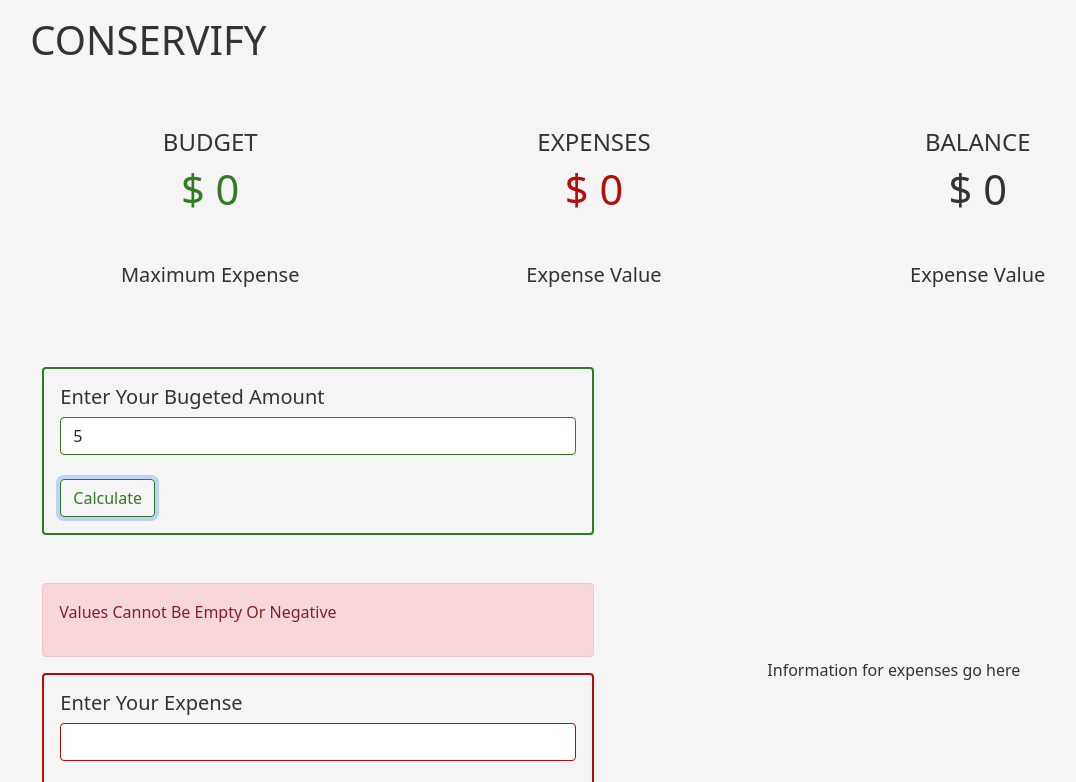
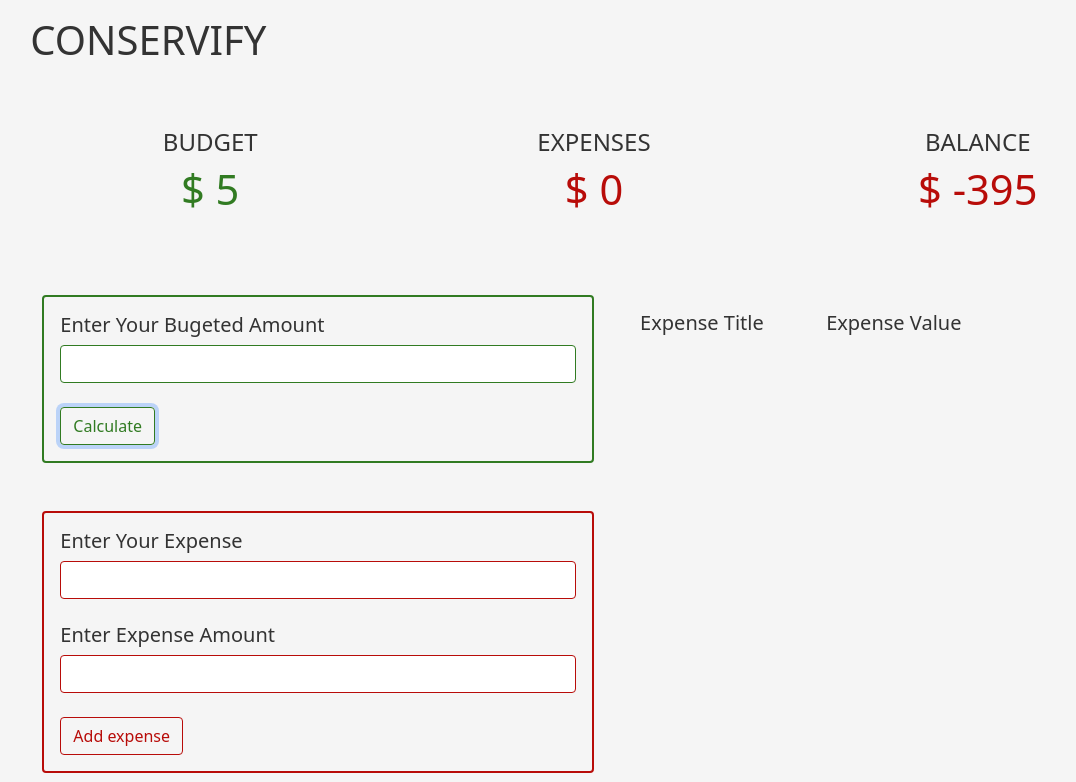
Before and after one commit to mxrtydluffy/Budget-Tracker-Accessibility, a plain HTML site: page HTML/app.html in a window 1280 px wide. Both pictures are taken after typing "5" into the empty fields and a click on the button "Calculate". Shown: the top 782 px of the page, without its empty margins (34-1110 px from the left). Drawn offline with nearby package versions, Linux system fonts and the light colour scheme.

Commit message:
WOO got it to work

```diff
--- a/HTML/app.html
+++ b/HTML/app.html
@@ -53,21 +53,6 @@
                 </div>
             </div>
 
-            <!--Information for Expenses Balance-->
-            <div class="row">
-                <div class="row my-3 text-center">
-                    <div class="col-4 mb-2">
-                        <h5 class="list-item">Maximum Expense</h5>
-                    </div>
-                    <div class="col-4">
-                        <h5 class="list-item">Expense Value</h5>
-                    </div>
-                    <div class="col-4">
-                        <h5 class="list-item">Expense Value</h5>
-                    </div>
-                </div>
-            </div>
-
             <div class="container-fluid">
                 <div class="row">
                     <div class="col-md my-5">
@@ -84,7 +69,7 @@
                             <button type="submit" class="btn text-capitalize budget-submit" id="budget-submit">Calculate</button>
                         </form>
 
-                        <div class="col-md my-5">
+                        <div class="col-lg my-5">
                             <!--Expense Feedback-->
                             <div class="expense-feedback alert alert-danger text-capitalize">expense feedback</div>
                             <!--Expense Form-->
@@ -105,8 +90,16 @@
                         </div>
                     </div>
 
-                    <div class="col-md my-5 d-flex justify-content-center align-items-center">
-                        <h6>Information for expenses go here</h6>
+                    <div class="col-md my-5">
+                        <!--Expense list-->
+                        <div class="expense-list" id="expense-list">
+                            <div class="expense-list__info row my-3 d-flex justify-content-start text-capitalize">
+                            <h5 class="list-item">Expense Title</h5>
+                            <h5 class="list-item">Expense Value</h5>
+                        </div>
+                        <!--JavaScript output should be here-->
+                        </div>
+
                     </div>
                 </div>
 
--- a/script.js
+++ b/script.js
@@ -108,13 +108,12 @@ class UI {
         const div = document.createElement('div');
         div.classList.add('expense');
         div.innerHTML = `
-        <div class="expense-item d-flex justify-content-between align-items-baseline">
+        <div class="expense-item d-flex justify-content-around">
 
             <h6 class="expense-title mb-0 text-uppercase list-item">- ${expense.title}</h6>
             <h5 class="expense-amount mb-0 list-item">${expense.amount}</h5>
 
             <div class="expense-icons list-item">
-
                 <a href="#" class="edit-icon mx-2" data-id="${expense.id}">
                 <i class="fas fa-edit"></i>
                 </a>
@@ -146,12 +145,13 @@ function eventListenters() {
     budgetForm.addEventListener("submit", function(event) {
         // Not going to be resubmitting everytime | No need to refresh
         event.preventDefault();
-        ui.submitExpenseForm();
+        ui.submitBudgetForm();
     });
 
     // Expense form submit
     expenseForm.addEventListener("submit", function(event) {
         event.preventDefault();
+        ui.submitExpenseForm();
     });
 
     // Expense click
```
Lines whose indentation alone changed are shown as unchanged.
